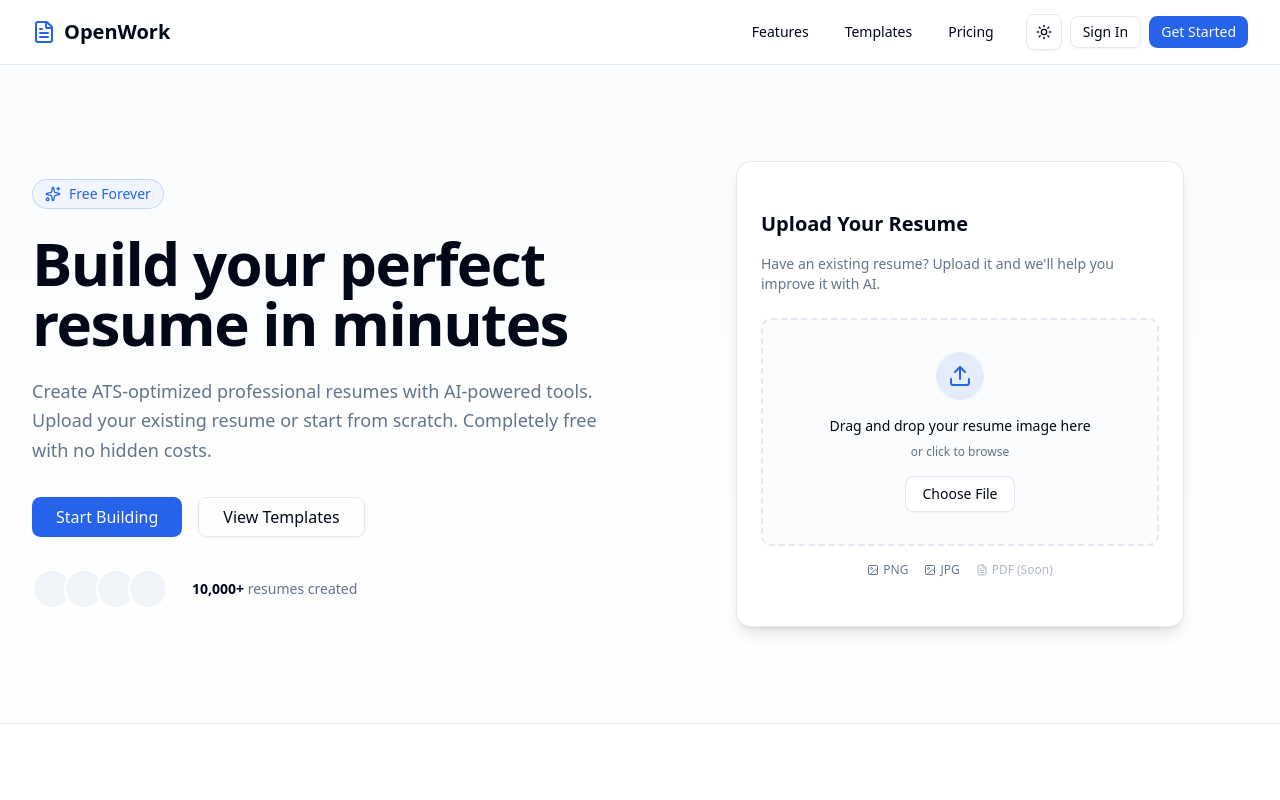
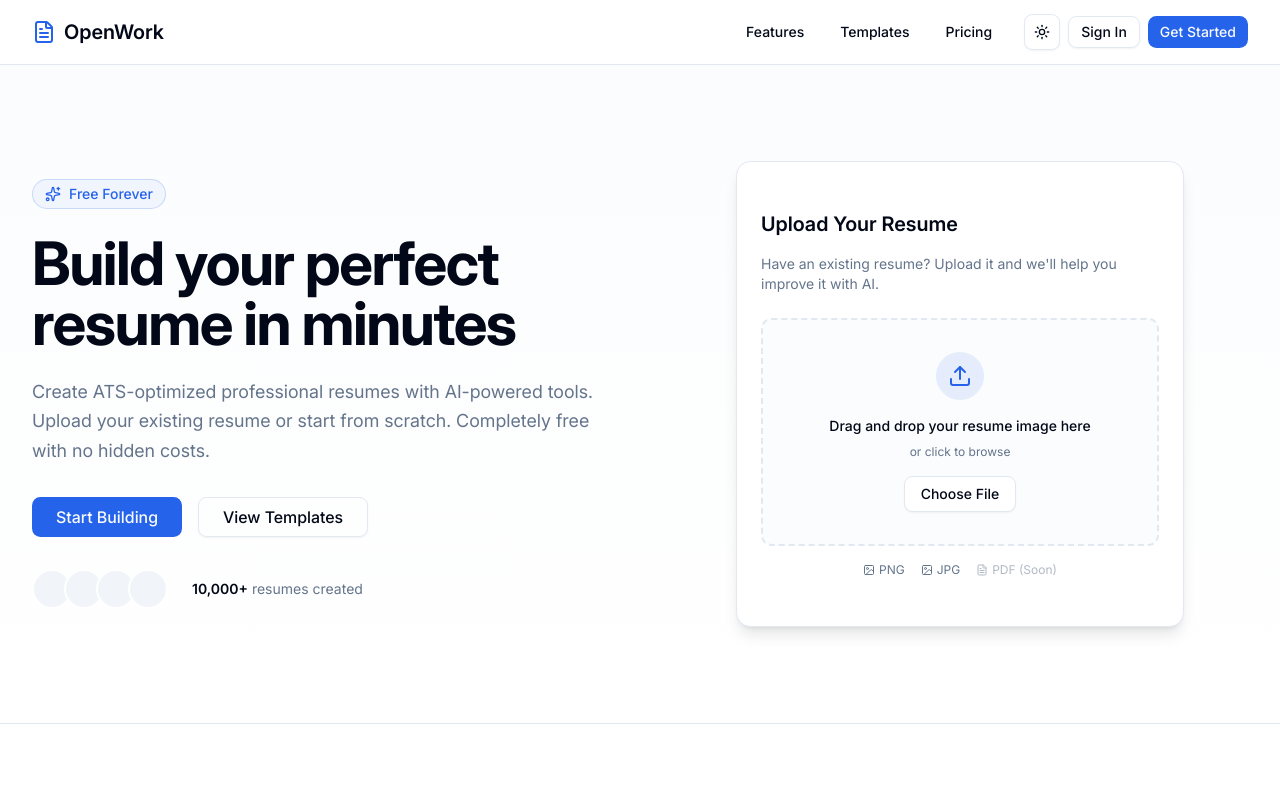
Before and after one commit to rasulali/openwork, a Next.js app: page / in a window 1280 px wide. Shown: the top 800 px of the page. Built offline with nearby package versions, Linux system fonts and the light colour scheme.

Commit message:
switched to local font

```diff
--- a/src/app/layout.tsx
+++ b/src/app/layout.tsx
@@ -1,14 +1,14 @@
 import type React from "react";
 import type { Metadata } from "next";
-import { Karla } from "next/font/google";
+import localFont from "next/font/local";
 import { Analytics } from "@vercel/analytics/next";
 import "./globals.css";
 import { ThemeProvider } from "next-themes";
 import { Toaster } from "@/components/ui/sonner";
 
-const karla = Karla({
-  subsets: ["latin"],
-  variable: "--font-sans",
+const inter = localFont({
+  src: "../../public/inter.ttf",
+  display: "swap",
 });
 
 export const metadata: Metadata = {
@@ -24,7 +24,7 @@
 }>) {
   return (
     <html lang="en" suppressHydrationWarning>
-      <body className={`${karla.variable} antialiased`}>
+      <body className={`${inter.className} antialiased`}>
         <ThemeProvider
           attribute="class"
           defaultTheme="system"
--- a/src/components/navbar.tsx
+++ b/src/components/navbar.tsx
@@ -33,7 +33,7 @@
             {/* Logo */}
             <Link href="/" className="flex items-center gap-2">
               <FileText className="h-6 w-6 text-primary" />
-              <span className="font-sans text-xl font-semibold text-foreground">
+              <span className="text-xl font-semibold text-foreground">
                 OpenWork
               </span>
             </Link>
```
Also changed, not shown: public/inter.ttf (added).
